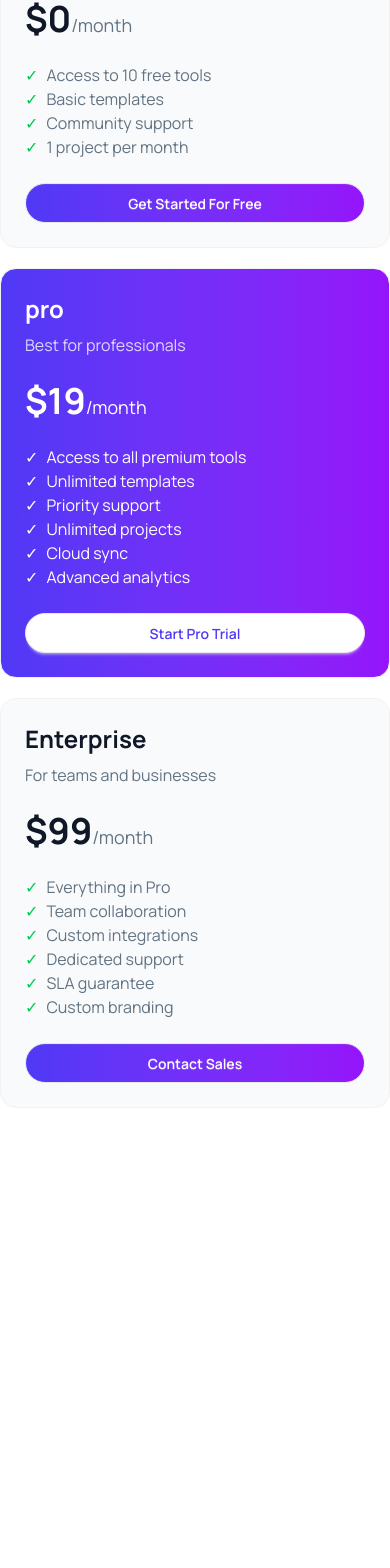
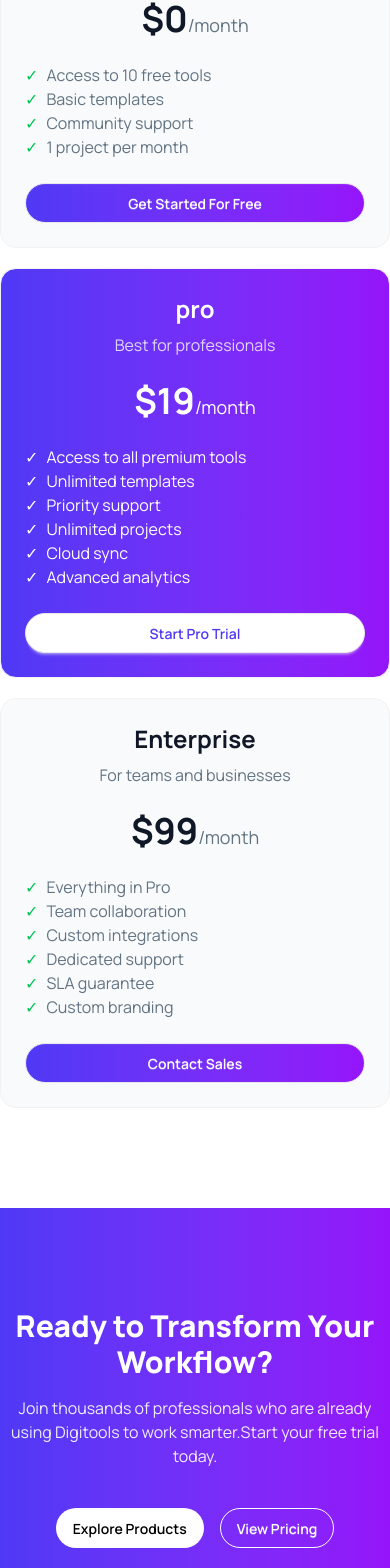
Before and after one commit to minhaj-hossain/DigiTools_Platform, a React (Vite) app: page / in a window 390 px wide. Shown: the part 10405-11973 px from the top of the page. Before the commit the page ends 11613 px from the top, so only its background shows below. Built offline with nearby package versions, Linux system fonts and the light colour scheme.

Commit message:
added responsive Explore section

```diff
--- a/src/App.jsx
+++ b/src/App.jsx
@@ -7,6 +7,7 @@
 import { ToastContainer } from 'react-toastify'
 import Steps from './components/sarted/Steps'
 import Pricing from './components/sarted/Pricing'
+import Explore from './components/sarted/Explore'
 
 
 
@@ -38,6 +39,7 @@
 
       <Steps />
       <Pricing />
+      <Explore />
 
 
 
--- /dev/null
+++ b/src/components/sarted/Explore.jsx
@@ -0,0 +1,25 @@
+import React from 'react';
+
+const Explore = () => {
+    return (
+        <section className='bg-linear-to-r from-[#4f39f6] to-[#9514fa]  py-25'>
+            <div className='container mx-auto text-white text-center'>
+                <div className='space-y-4'>
+                    <div className='space-y-4'>
+                        <h2 className='font-extrabold text-3xl lg:text-5xl'>Ready to Transform Your Workflow?</h2>
+                        <p className='opacity-90'>Join thousands of professionals who are already using Digitools to work smarter.Start your free trial today.</p>
+
+                    </div>
+                    <div className='space-x-4 mt-10'>
+                        <button className='btn rounded-full font-semibold bg-white text-black btn-ghost'>Explore Products</button>
+                        <button className='btn rounded-full border border-white text-white btn-ghost font-semibold'>View Pricing</button>
+                    </div>
+                    <p className='opacity-80'>14-day free trial • No credit card required • Cancel anytime</p>
+                </div>
+            </div>
+
+        </section>
+    );
+};
+
+export default Explore;
--- a/src/components/sarted/Pricing.jsx
+++ b/src/components/sarted/Pricing.jsx
@@ -10,7 +10,7 @@
                     <p className='text-[#627382]'>Choose the plan that fits your needs. Upgrade or downgrade anytime.</p>
                 </header>
 
-                <section className='grid grid-cols-1 md:grid-cols-2 lg:grid-cols-3 gap-5'>
+                <section className='grid grid-cols-1 text-center md:text-left md:grid-cols-2 lg:grid-cols-3 gap-5'>
 
                     {/* basic */}
                     <div className='bg-[#f9fafc] space-y-6 p-6 rounded-2xl border border-[#f2f2f2] flex flex-col justify-between' >
@@ -36,7 +36,7 @@
                     </div>
 
                     {/* pro  */}
-                    <div className='bg-[#f9fafc] space-y-6 p-6 rounded-2xl border border-[#f2f2f2]  bg-linear-to-r from-[#4f39f6] to-[#9514fa] text-white flex flex-col justify-between' >
+                    <div className='bg-[#f9fafc] space-y-6 p-6 rounded-2xl border border-[#f2f2f2]  bg-linear-to-r from-[#4f39f6] to-[#9514fa] text-white flex flex-col justify-between ' >
                         <div className='space-y-6'>
                             <div className='space-y-2'>
                                 <h4 className='font-bold text-2xl '>pro</h4>
```
